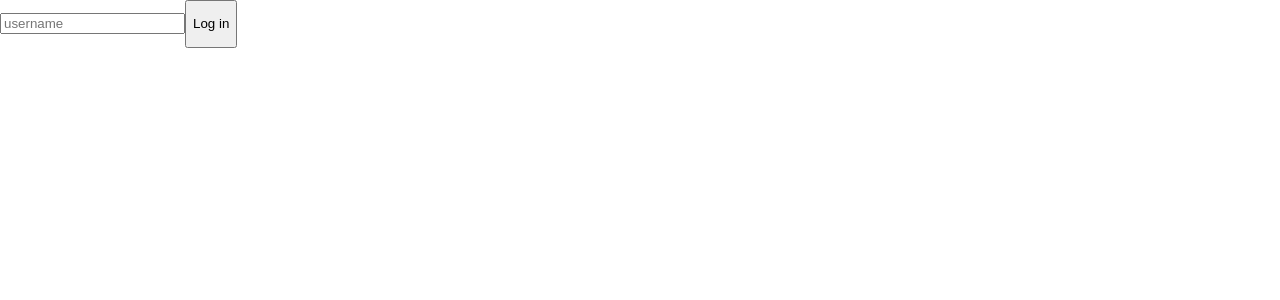
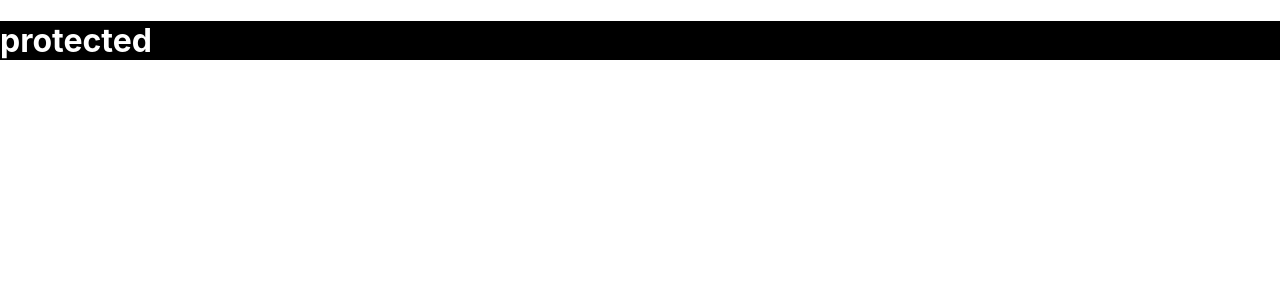
Before and after one commit to UkTheBlood/namad-tpyescript-begin, a React (Create React App) app: page / in a window 1280 px wide. Shown: the top 300 px of the page. Built offline with nearby package versions, Linux system fonts and the light colour scheme.

Commit message:
learn: typescript about Theme

```diff
--- a/src/App.tsx
+++ b/src/App.tsx
@@ -1,53 +1,22 @@
-import { useState } from "react";
+import styled from "styled-components";
 
+const Container = styled.div`
+  background-color: ${(props) => props.theme.bgColor};
+`
+const H1 = styled.h1`
+  color: ${(props) => props.theme.textColor};
+`
 
 function App() {
 
-  const [value, setValue] = useState("");
-  const onChange = (event: React.FormEvent<HTMLInputElement>) => {
-
-    // console.log("event target", event.target)
-    // console.log("event currentTarget", event.currentTarget)
-
-    // 질문하기
-    const {
-      currentTarget: { value }  // => currentTarget의 value를 얻는다
-    } = event;                  // => event를 연다.
-    setValue(value);    // value => string
-  };
-
-  const onSubmit = (event: React.FormEvent<HTMLFormElement>) => {
-    event.preventDefault();
-    console.log("hello", value)
-
-    setValue("")
-  }
-
-  const Click = (event: React.MouseEvent<HTMLButtonElement>) => {
-    console.log("target", event.target)
-    console.log("currentTarget", event.currentTarget)
-  }
-
   return (
-    <div>
-      <form onSubmit={onSubmit}>
-        <input
-          value={value}
-          onChange={onChange}
-          type="text"
-          placeholder="username"
-        />
-        <button onClick={Click}>
-          <p>Log in</p>
-        </button>
-      </form>
-    </div>
+    <Container>
+      <H1>protected</H1>
+    </Container>
   );
 }
 
 export default App;
-
-
 
 
 
--- a/src/index.tsx
+++ b/src/index.tsx
@@ -4,6 +4,7 @@
 import App from './App';
 import reportWebVitals from './reportWebVitals';
 import { ThemeProvider } from 'styled-components';
+import { lightTheme, darkTheme } from "./theme"
 
 const root = ReactDOM.createRoot(
   document.getElementById('root') as HTMLElement
@@ -11,7 +12,9 @@
 
 root.render(
   <React.StrictMode>
-    <App />
+    <ThemeProvider theme={darkTheme}>
+      <App />
+    </ThemeProvider>
   </React.StrictMode>
 );
 
--- /dev/null
+++ b/src/theme.ts
@@ -0,0 +1,15 @@
+// 테마 만들기
+
+import { DefaultTheme } from "styled-components";
+
+export const lightTheme: DefaultTheme = {
+    bgColor: "white",
+    textColor: "black",
+    btnColor: "tomato",
+};
+
+export const darkTheme: DefaultTheme = {
+    bgColor: "black",
+    textColor: "white",
+    btnColor: "teal",
+};
```
Also changed, not shown: src/components/Form.tsx (added, +58 -0 lines), src/styled.d.ts (+9 -0 lines).
